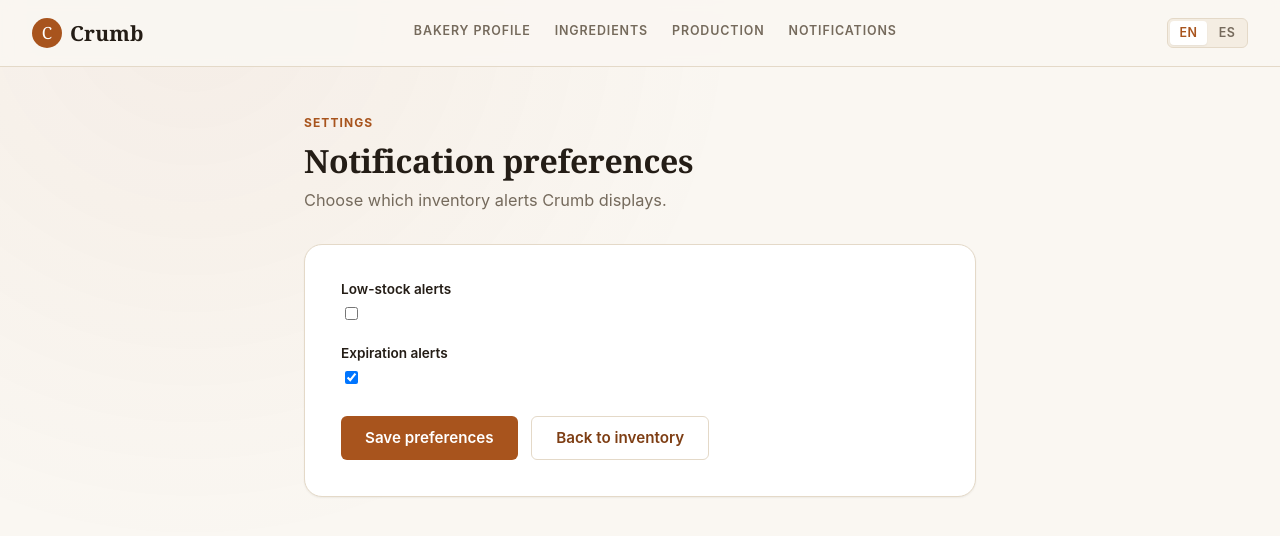
After one commit to JANDRESMh2/Crumb, a Django app: page /inventory/notifications/preferences/ in a window 1280 px wide. The commit adds this page. Shown: the top 536 px of the page. Run offline with Django 5.2, Linux system fonts and the light colour scheme; tables that the repository leaves empty hold one stand-in row (values such as "Sample post").

Commit message:
feat(inventory): add notification preferences (FR29)

```diff
--- a/bakery/services.py
+++ b/bakery/services.py
@@ -18,7 +18,7 @@ class BakeryAlreadyConfigured(Exception):
 
 
 def get_current_bakery():
-    return Bakery.objects.order_by('created_at').first()
+    return Bakery.objects.select_related('notification_preferences').order_by('created_at').first()
 
 
 @transaction.atomic
--- a/inventory/forms.py
+++ b/inventory/forms.py
@@ -9,10 +9,21 @@ from .models import (
     AlertConfiguration,
     BarcodeIdentifier,
     Ingredient,
+    NotificationPreference,
     StockMovement,
     SUPPORTED_UNIT_ABBREVIATIONS,
     UnitOfMeasure,
 )
+
+
+class NotificationPreferenceForm(forms.ModelForm):
+    class Meta:
+        model = NotificationPreference
+        fields = ['low_stock_enabled', 'expiration_enabled']
+        labels = {
+            'low_stock_enabled': 'Low-stock alerts',
+            'expiration_enabled': 'Expiration alerts',
+        }
 
 
 class IngredientForm(forms.ModelForm):
--- a/inventory/models.py
+++ b/inventory/models.py
@@ -167,6 +167,19 @@ class AlertConfiguration(models.Model):
         return f'Alerts for {self.ingredient.name}'
 
 
+class NotificationPreference(models.Model):
+    """Bakery-wide choices for which inventory alerts are shown (FR29)."""
+
+    bakery = models.OneToOneField(
+        Bakery, on_delete=models.CASCADE, related_name='notification_preferences'
+    )
+    low_stock_enabled = models.BooleanField(default=True)
+    expiration_enabled = models.BooleanField(default=True)
+
+    def __str__(self):
+        return f'Notification preferences for {self.bakery.name}'
+
+
 class StockMovement(models.Model):
     # Declaración de la lista de opciones
     MOVEMENT_TYPES = [
--- /dev/null
+++ b/inventory/templates/inventory/notification_preferences.html
@@ -0,0 +1,24 @@
+{% extends "base.html" %}
+{% block title %}Notification preferences - Crumb{% endblock %}
+{% block content %}
+<p class="eyebrow">Settings</p>
+<h1>Notification preferences</h1>
+<p class="lede">Choose which inventory alerts Crumb displays.</p>
+<div class="card">
+  <form method="post">
+    {% csrf_token %}
+    {% if form.non_field_errors %}<div class="form-errors">{{ form.non_field_errors }}</div>{% endif %}
+    {% for field in form %}
+    <div class="field">
+      <label for="{{ field.id_for_label }}">{{ field.label }}</label>
+      {{ field }}
+      {% for error in field.errors %}<p class="field-error">{{ error }}</p>{% endfor %}
+    </div>
+    {% endfor %}
+    <div class="actions">
+      <button type="submit">Save preferences</button>
+      <a class="btn btn-secondary" href="{% url 'inventory:list' %}">Back to inventory</a>
+    </div>
+  </form>
+</div>
+{% endblock %}
--- a/inventory/urls.py
+++ b/inventory/urls.py
@@ -5,6 +5,7 @@ from . import views
 app_name = 'inventory'
 
 urlpatterns = [
+    path('notifications/preferences/', views.notification_preferences, name='notification_preferences'),
     path('ingredients/new/', views.ingredient_create, name='create'),
     path('stock-in/', views.stock_in_create, name='stock_in'),
     path('stock-consumption/', views.stock_consumption_registration, name='stock_consumption'),
--- a/inventory/views.py
+++ b/inventory/views.py
@@ -16,12 +16,13 @@ from .forms import (
     IngredientForm,
     IngredientImportForm,
     LowStockThresholdConfigurationForm,
+    NotificationPreferenceForm,
     ManualInventoryCorrectionForm,
     StockConsumptionRegistrationForm,
     StockInForm,
 )
 
-from .models import AlertConfiguration, Ingredient, BarcodeIdentifier, StockMovement
+from .models import AlertConfiguration, Ingredient, BarcodeIdentifier, StockMovement, NotificationPreference
 
 from .services import (
     InsufficientStockError,
@@ -174,6 +175,12 @@ def ingredient_list(request):
     start_date = request.GET.get('start_date', '').strip()
     end_date = request.GET.get('end_date', '').strip()
 
+    try:
+        preferences = bakery.notification_preferences if bakery is not None else None
+    except NotificationPreference.DoesNotExist:
+        preferences = None
+    low_stock_enabled = preferences.low_stock_enabled if preferences else True
+    expiration_enabled = preferences.expiration_enabled if preferences else True
     ingredients = (
         Ingredient.objects.filter(bakery=bakery, is_active=True)
         .select_related('unit', 'alert_configuration')
@@ -198,13 +205,13 @@ def ingredient_list(request):
 
     ingredients = list(ingredients)
     for ingredient in ingredients:
-        ingredient.is_low_stock = low_stock_alerts(
+        ingredient.is_low_stock = low_stock_enabled and low_stock_alerts(
             ingredient=ingredient,
         )
-        ingredient.is_expiring_soon = expiration_alerts(
+        ingredient.is_expiring_soon = expiration_enabled and expiration_alerts(
             ingredient=ingredient,
         )
-        ingredient.is_expired = is_ingredient_expired(
+        ingredient.is_expired = expiration_enabled and is_ingredient_expired(
             ingredient=ingredient,
         )
 
@@ -217,11 +224,33 @@ def ingredient_list(request):
             'query': query,
             'start_date': start_date,
             'end_date': end_date,
+            'notification_preferences': preferences,
         },
     )
 
 
 @bakery_required('Set up the bakery profile before registering stock.')
+def notification_preferences(request):
+    """FR29 - configure which inventory alerts are shown for this bakery."""
+    bakery = request.bakery
+
+    preferences, _ = NotificationPreference.objects.get_or_create(bakery=bakery)
+    if request.method == 'POST':
+        form = NotificationPreferenceForm(request.POST, instance=preferences)
+        if form.is_valid():
+            form.save()
+            messages.success(request, 'Notification preferences saved.')
+            return redirect('inventory:notification_preferences')
+    else:
+        form = NotificationPreferenceForm(instance=preferences)
+
+    return render(request, 'inventory/notification_preferences.html', {
+        'form': form, 'bakery': bakery,
+    })
+
+
+@bakery_required('Set up the bakery profile before registering stock.')
+@transaction.atomic
 def stock_in_create(request):
     bakery = request.bakery
 
--- a/templates/base.html
+++ b/templates/base.html
@@ -522,6 +522,7 @@
       <a href="{% url 'bakery:detail' %}">{% translate "Bakery profile" %}</a>
       <a href="{% url 'inventory:list' %}">{% translate "Ingredients" %}</a>
       <a href="{% url 'production:list' %}">{% translate "Production" %}</a>
+      <a href="{% url 'inventory:notification_preferences' %}">{% translate "Notifications" %}</a>
     </nav>
     <form
       class="lang-switch"
```
Also changed, not shown: inventory/migrations/0009_notificationpreference.py (added).
